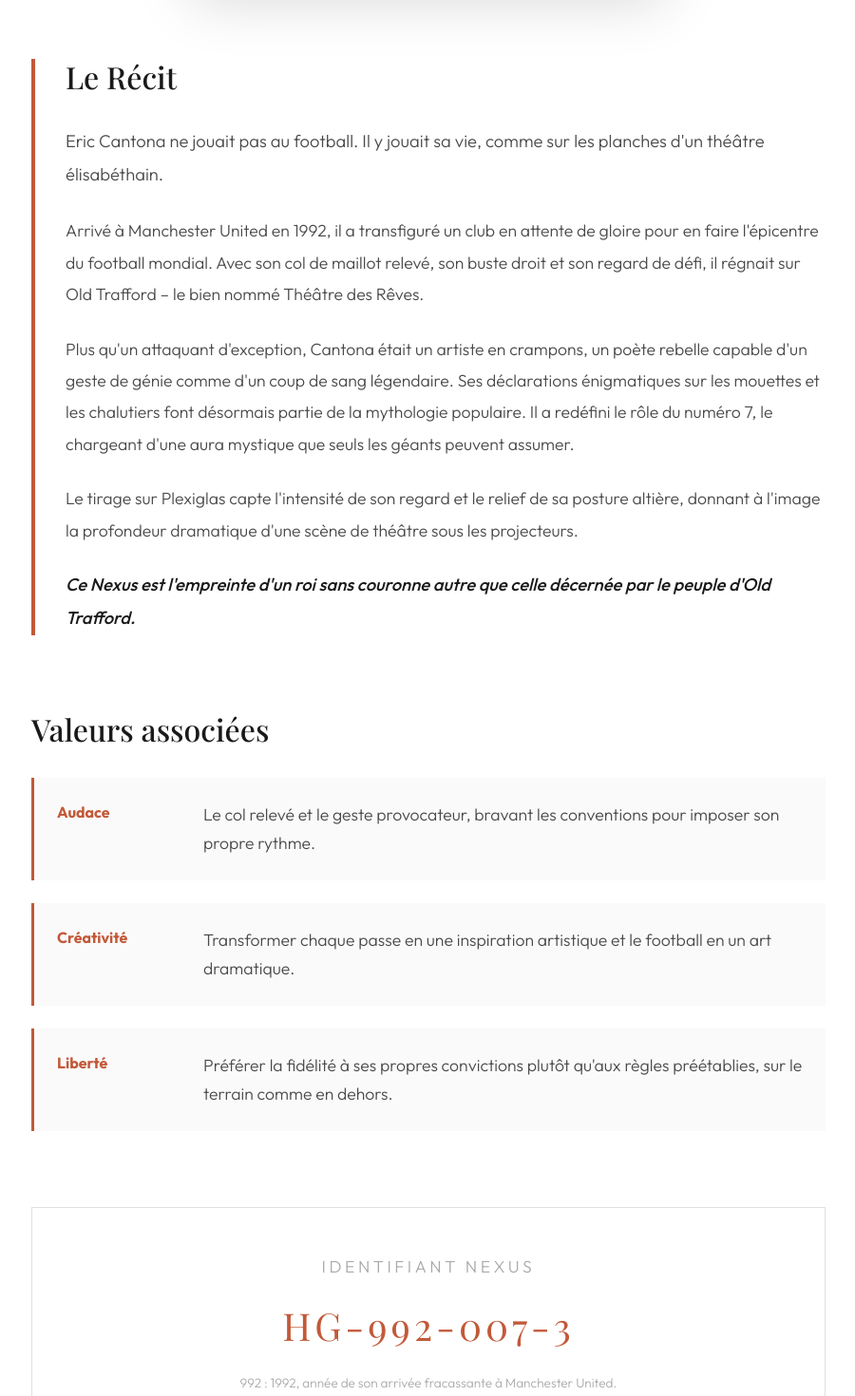
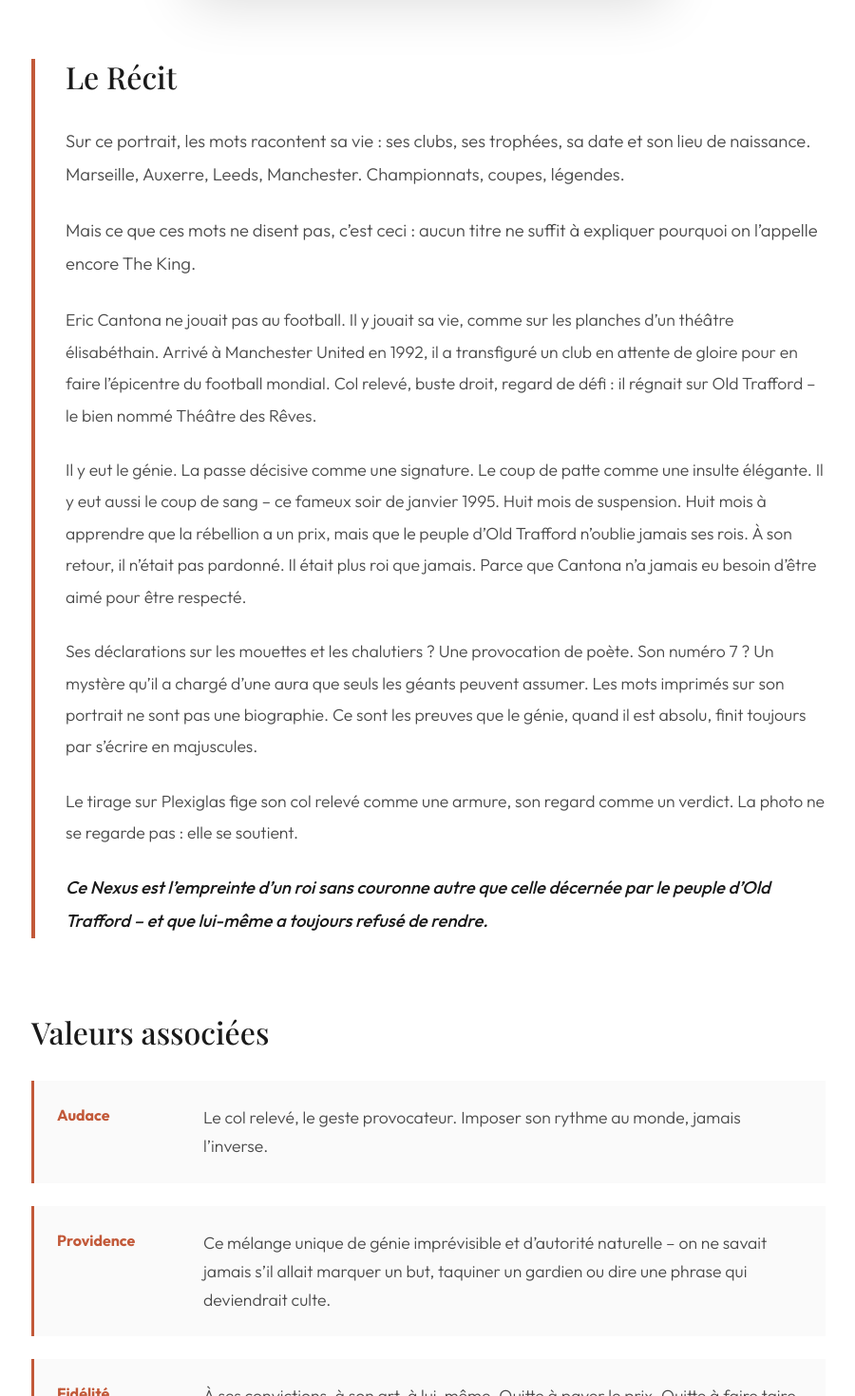
Before and after one commit to gdesygn/humanvalues, a React (Vite) app: page /nexus/cantona in a window 1280 px wide. Shown: the part 1040-2510 px from the top of the page at 95% size, without its empty margins (189-1089 px from the left). Built offline with nearby package versions, Linux system fonts and the light colour scheme; a web font is replaced by a local one.

Commit message:
chore: update Cantona Nexus page with final copy version

```diff
--- a/src/pages/NexusCantona.jsx
+++ b/src/pages/NexusCantona.jsx
@@ -17,7 +17,7 @@ const NexusCantona = () => {
       {/* Hero */}
       <header style={{ textAlign: 'center', marginBottom: '4rem' }}>
         <p style={{ fontSize: '0.85rem', letterSpacing: '0.2em', textTransform: 'uppercase', color: 'var(--hv-accent)', marginBottom: '1rem' }}>
-          Code HG : HG-992-007-3
+          Code HG : HG-992-7-3
         </p>
         <h1 style={{ fontSize: '3.5rem', lineHeight: '1.1', marginBottom: '1.5rem' }}>The King</h1>
         <p style={{ fontSize: '1.3rem', fontStyle: 'italic', color: 'var(--hv-grey)', marginBottom: '2rem' }}>
@@ -54,19 +54,25 @@ const NexusCantona = () => {
         <h2 style={{ fontSize: '2rem', marginBottom: '2rem' }}>Le Récit</h2>
 
         <p style={{ fontSize: '1.15rem', lineHeight: '1.9', marginBottom: '1.5rem', color: 'var(--hv-grey)' }}>
-          Eric Cantona ne jouait pas au football. Il y jouait sa vie, comme sur les planches d'un théâtre élisabéthain.
+          Sur ce portrait, les mots racontent sa vie : ses clubs, ses trophées, sa date et son lieu de naissance. Marseille, Auxerre, Leeds, Manchester. Championnats, coupes, légendes.
+        </p>
+        <p style={{ fontSize: '1.15rem', lineHeight: '1.9', marginBottom: '1.5rem', color: 'var(--hv-grey)' }}>
+          Mais ce que ces mots ne disent pas, c’est ceci : aucun titre ne suffit à expliquer pourquoi on l’appelle encore The King.
         </p>
         <p style={{ fontSize: '1.1rem', lineHeight: '1.9', marginBottom: '1.5rem', color: 'var(--hv-grey)' }}>
-          Arrivé à Manchester United en 1992, il a transfiguré un club en attente de gloire pour en faire l'épicentre du football mondial. Avec son col de maillot relevé, son buste droit et son regard de défi, il régnait sur Old Trafford – le bien nommé Théâtre des Rêves.
+          Eric Cantona ne jouait pas au football. Il y jouait sa vie, comme sur les planches d’un théâtre élisabéthain. Arrivé à Manchester United en 1992, il a transfiguré un club en attente de gloire pour en faire l’épicentre du football mondial. Col relevé, buste droit, regard de défi : il régnait sur Old Trafford – le bien nommé Théâtre des Rêves.
         </p>
         <p style={{ fontSize: '1.1rem', lineHeight: '1.9', marginBottom: '1.5rem', color: 'var(--hv-grey)' }}>
-          Plus qu'un attaquant d'exception, Cantona était un artiste en crampons, un poète rebelle capable d'un geste de génie comme d'un coup de sang légendaire. Ses déclarations énigmatiques sur les mouettes et les chalutiers font désormais partie de la mythologie populaire. Il a redéfini le rôle du numéro 7, le chargeant d'une aura mystique que seuls les géants peuvent assumer.
+          Il y eut le génie. La passe décisive comme une signature. Le coup de patte comme une insulte élégante. Il y eut aussi le coup de sang – ce fameux soir de janvier 1995. Huit mois de suspension. Huit mois à apprendre que la rébellion a un prix, mais que le peuple d’Old Trafford n’oublie jamais ses rois. À son retour, il n’était pas pardonné. Il était plus roi que jamais. Parce que Cantona n’a jamais eu besoin d’être aimé pour être respecté.
         </p>
         <p style={{ fontSize: '1.1rem', lineHeight: '1.9', marginBottom: '1.5rem', color: 'var(--hv-grey)' }}>
-          Le tirage sur Plexiglas capte l'intensité de son regard et le relief de sa posture altière, donnant à l'image la profondeur dramatique d'une scène de théâtre sous les projecteurs.
+          Ses déclarations sur les mouettes et les chalutiers ? Une provocation de poète. Son numéro 7 ? Un mystère qu’il a chargé d’une aura que seuls les géants peuvent assumer. Les mots imprimés sur son portrait ne sont pas une biographie. Ce sont les preuves que le génie, quand il est absolu, finit toujours par s’écrire en majuscules.
+        </p>
+        <p style={{ fontSize: '1.1rem', lineHeight: '1.9', marginBottom: '1.5rem', color: 'var(--hv-grey)' }}>
+          Le tirage sur Plexiglas fige son col relevé comme une armure, son regard comme un verdict. La photo ne se regarde pas : elle se soutient.
         </p>
         <p style={{ fontSize: '1.15rem', lineHeight: '1.9', fontStyle: 'italic', color: 'var(--hv-black)', fontWeight: '500' }}>
-          Ce Nexus est l'empreinte d'un roi sans couronne autre que celle décernée par le peuple d'Old Trafford.
+          Ce Nexus est l’empreinte d’un roi sans couronne autre que celle décernée par le peuple d’Old Trafford – et que lui-même a toujours refusé de rendre.
         </p>
       </section>
 
@@ -77,15 +83,15 @@ const NexusCantona = () => {
           {[
             {
               valeur: 'Audace',
-              texte: "Le col relevé et le geste provocateur, bravant les conventions pour imposer son propre rythme."
+              texte: "Le col relevé, le geste provocateur. Imposer son rythme au monde, jamais l’inverse."
             },
             {
-              valeur: 'Créativité',
-              texte: "Transformer chaque passe en une inspiration artistique et le football en un art dramatique."
+              valeur: 'Providence',
+              texte: "Ce mélange unique de génie imprévisible et d’autorité naturelle – on ne savait jamais s’il allait marquer un but, taquiner un gardien ou dire une phrase qui deviendrait culte."
             },
             {
-              valeur: 'Liberté',
-              texte: "Préférer la fidélité à ses propres convictions plutôt qu'aux règles préétablies, sur le terrain comme en dehors."
+              valeur: 'Fidélité',
+              texte: "À ses convictions, à son art, à lui-même. Quitte à payer le prix. Quitte à faire taire les conventions."
             }
           ].map((v) => (
             <div key={v.valeur} style={{
@@ -108,11 +114,11 @@ const NexusCantona = () => {
           Identifiant Nexus
         </p>
         <p style={{ fontSize: '2.5rem', fontFamily: 'var(--font-heading)', color: 'var(--hv-accent)', letterSpacing: '0.1em', marginBottom: '1rem' }}>
-          HG-992-007-3
+          HG-992-7-3
         </p>
         <p style={{ fontSize: '0.85rem', color: '#aaa', lineHeight: '1.8' }}>
-          992 : 1992, année de son arrivée fracassante à Manchester United.<br />
-          007 : Le numéro 7 légendaire qu'il a porté, symbole de son aura mystique à Old Trafford.<br />
+          992 : 1992 – année de son arrivée fracassante à Manchester United. Le début du règne.<br />
+          7 : Le numéro légendaire qu’il a porté à Old Trafford. Celui qu’il a transformé en mythe.<br />
           -3 : Troisième Nexus de la catégorie des Mythes (ID m3).
         </p>
       </section>
@@ -128,7 +134,7 @@ const NexusCantona = () => {
           — Le Conseil des Nexus
         </p>
         <p style={{ fontStyle: 'italic', color: '#aaa', marginBottom: '2rem' }}>
-          Ce que vous emportez : non un simple souvenir de match, mais l'esprit de la rébellion pure.
+          Ce que vous emportez : non un simple souvenir de match, ni une affiche de supporter. Mais le portrait-même de la rébellion pure – écrit, imprimé, figé dans l’acier et le verre.
         </p>
         <p style={{ fontSize: '2.5rem', fontWeight: '600', color: 'white', marginBottom: '0.5rem' }}>890 €</p>
         <p style={{ fontSize: '0.9rem', color: '#777', marginBottom: '2.5rem' }}>Livraison offerte France · Certificat HV inclus</p>
```
